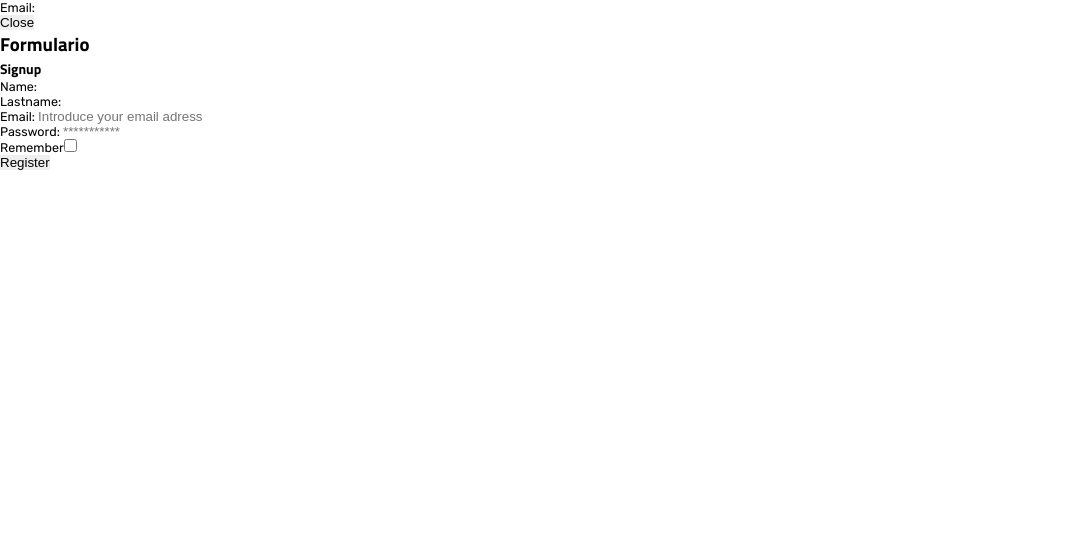
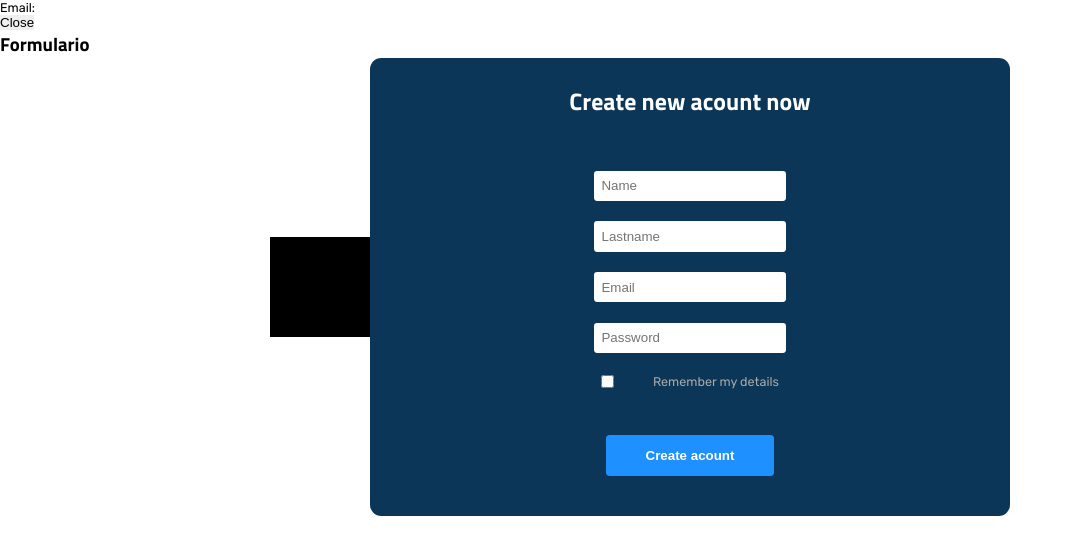
Before and after one commit to rafapm1999/LovLearningAcademy_Project, a React (Create React App) app in the folder frontend/: page / in a window 1280 px wide. Shown: the top 554 px of the page, without its empty margins (0-1073 px from the left). Built offline with nearby package versions, Linux system fonts and the light colour scheme.

Commit message:
Css signup code

```diff
--- a/frontend/src/views/Login/LoginForm.js
+++ b/frontend/src/views/Login/LoginForm.js
@@ -1,4 +1,4 @@
-import "./LoginForm.module.css";
+import classes from "./LoginForm.module.css";
 import { useRef } from "react";
 
 function LoginForm(props) {
@@ -21,55 +21,71 @@ function LoginForm(props) {
 
   return (
     <>
-      <div>
-        <h4>Signup</h4>
+      <div className={classes["form-root"]}>
+        <div className={classes.photo}></div>
+        <div className={classes["form-main"]}>
           <form onSubmit={handleSubmit}>
-          <div>
-            <label htmlFor="userName">Name: </label>
-            <input ref={userNameRef} type="text" name="name" id="userName" />
+            <h4 className={classes.title}>Create new acount now</h4>
+            <div className={classes["form-info"]}>
+              {/* <label htmlFor="userName">Name </label> */}
+              <input
+                ref={userNameRef}
+                type="text"
+                name="name"
+                id="userName"
+                placeholder="Name"
+              />
             </div>
-          <div>
-            <label htmlFor="userLastName">Lastname: </label>
+            <div className={classes["form-info"]}>
+              {/* <label htmlFor="userLastName">Lastname </label> */}
               <input
                 ref={userLastNameRef}
                 type="text"
                 name="lastName"
                 id="userLastName"
+                placeholder="Lastname"
               />
             </div>
-          <div>
-            <label htmlFor="email">Email: </label>
+            <div className={classes["form-info"]}>
+              {/* <label htmlFor="email">Email </label> */}
               <input
                 ref={emailRef}
                 type="email"
                 name="email"
                 id="userEmail"
-              placeholder="Introduce your email adress"
+                placeholder="Email"
               />
             </div>
-          <div>
-            <label htmlFor="userPassword">Password: </label>
+            <div className={classes["form-info"]}>
+              {/* <label htmlFor="userPassword">Password </label> */}
               <input
                 ref={passwordRef}
                 type="password"
                 name="password"
                 id="userPassword"
-              placeholder="***********"
+                placeholder="Password"
               />
             </div>
-          <div>
-            <label htmlFor="rememberMe">Remember</label>
+            <div className={`${classes["form-info"]} ${classes["remember"]}`}>
               <input
                 ref={rememberMeRef}
                 type="checkbox"
                 name="checkbox"
                 id="rememberMe"
               />
+              <label htmlFor="rememberMe">
+                <span>Remember my details</span>
+              </label>
             </div>
-          <div>
-            <button type="submit">Register</button>
+            <div
+              className={`${classes["form-info"]} ${classes["submit-button"]}`}
+            >
+              <button type="submit">
+                <span>Create acount</span>
+              </button>
             </div>
           </form>
+        </div>
       </div>
     </>
   );
--- a/frontend/src/views/Login/LoginForm.module.css
+++ b/frontend/src/views/Login/LoginForm.module.css
@@ -0,0 +1,71 @@
+.form-root{
+    display: flex;
+    justify-content: center;
+    align-items: center;
+}
+.form-main {
+    display: flex;
+    justify-content: center;
+    align-items: center;
+    background-color: #0b3657;
+    width: 50%;
+    padding: 2em;
+    border-radius: .90rem
+}
+form .form-info {
+    width: 100%;
+    color: azure;
+    font-size: 1.3rem;
+    display: flex;
+    justify-content: center;
+    align-items: center;
+    margin: 0.5em 0;
+    padding: .5rem;
+}
+form .form-info > input{
+   background-color: white;
+   border-radius: .25rem;
+   padding: .6rem;
+}
+.title{
+    color: white;
+    display: block;
+    font-size: 1.9rem;
+    display: flex;
+    justify-content: center;
+    align-items: center;
+    margin-bottom: 1.9em;
+}
+form .remember{
+    justify-content: center;
+    align-items: center;
+    color: lightgrey;
+    font-size: 1rem;
+    border-radius: .25rem;
+}
+form .remember input[type="checkbox"]{
+    margin-right: 1.5em;
+}
+form .remember input[type="checkbox"] + label {
+    margin-left: 1.5em;
+    color: darkgrey;
+    cursor: pointer;
+}
+form .remember input[type="checkbox"]:checked + label {
+    color: white;
+}
+.submit-button button[type= "submit"]{
+    background-color: #1e90ff;
+    padding: 1em 3em;
+    margin-top: 1.9em;
+    border-radius: .30rem;
+    color: white;
+    font-weight: bold;
+}
+.photo{
+    z-index: 15;
+    display: inline-block;
+    height: 100px;
+    width: 100px;
+    background-color: black;
+}
```
Lines whose indentation alone changed are shown as unchanged.
